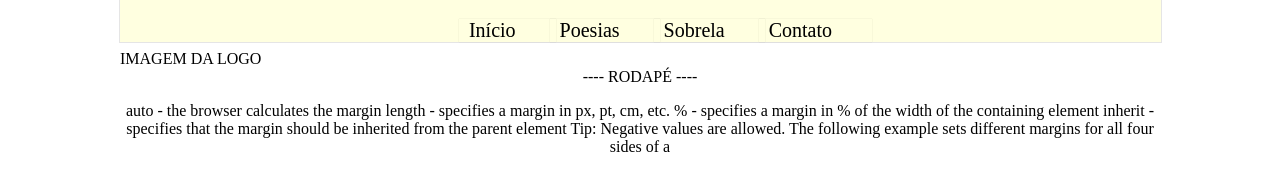
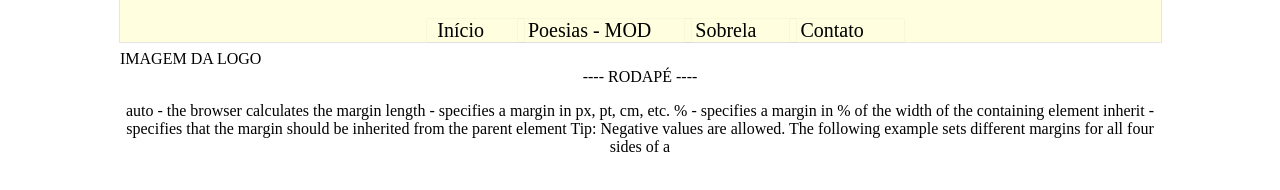
Before and after one commit to edsongmail/projeto-site, a plain HTML site: page poesias.html in a window 1280 px wide. Drawn offline with Linux system fonts and the light colour scheme.

Commit message:
menu poesia edit

```diff
--- a/poesias.html
+++ b/poesias.html
@@ -17,7 +17,7 @@
 					<li>Início</li>
 					</a >
 					<a href="poesias.html">
-					<li>Poesias</li>
+					<li>Poesias - MOD</li>
 					</a>
 					<a href="sobrela.html">
 					<li>Sobrela</li>
```
